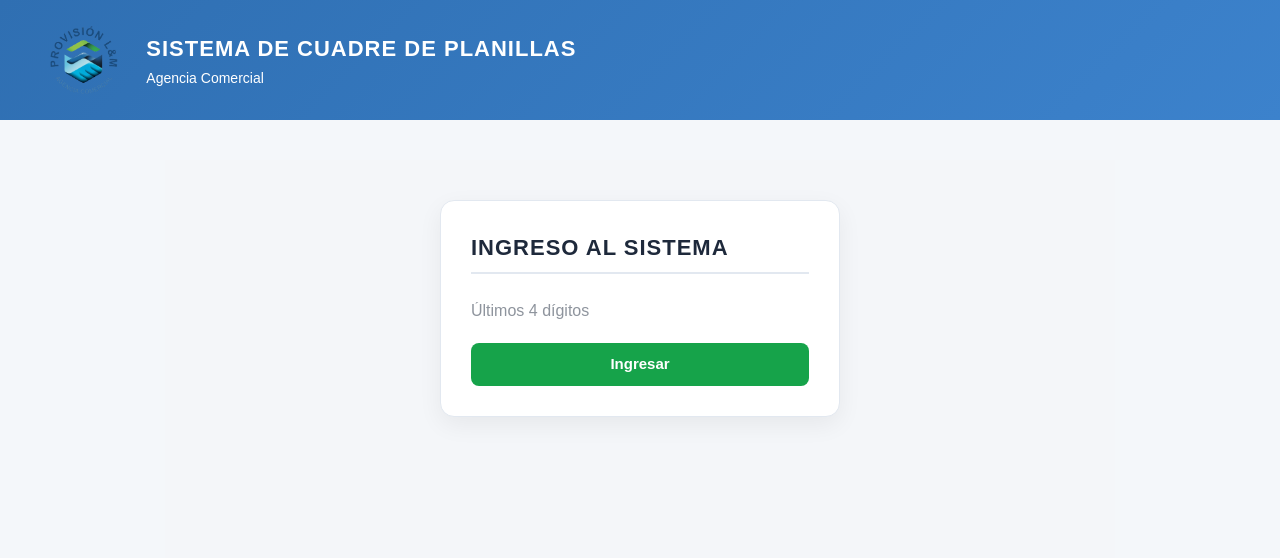
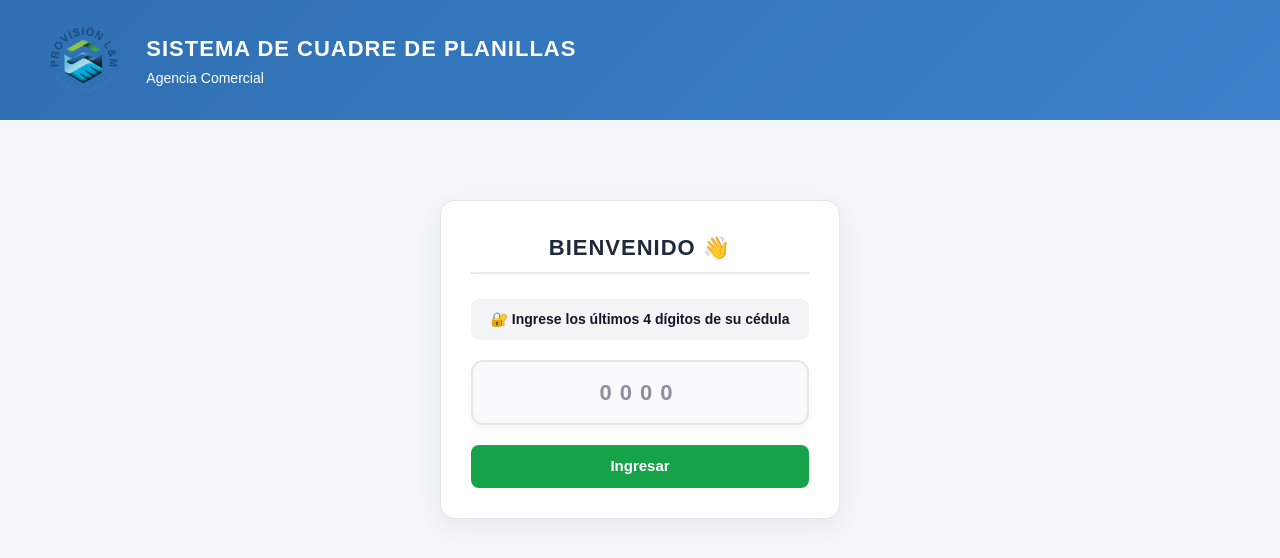
Before and after one commit to logisticalym2023-spec/cuadre-planilla, a Next.js app: page / in a window 1280 px wide. Shown: the top 558 px of the page. Built offline with nearby package versions, Linux system fonts and the light colour scheme; no server answers.

Commit message:
Mejoras visuales login y ajustes exportacion excel

```diff
--- a/app/page.tsx
+++ b/app/page.tsx
@@ -39,17 +39,56 @@ export default function LoginPage() {
     <div className="page-container">
       <div className="section-card" style={{ maxWidth: 400, margin: '0 auto' }}>
 
-        <h2 className="section-title">Ingreso al Sistema</h2>
+        <div style={{ textAlign: 'center', marginBottom: 25 }}>
+          <h2 className="section-title" style={{ marginBottom: 10 }}>
+            Bienvenido 👋
+          </h2>
+        </div>
 
         <div style={{ display: 'flex', flexDirection: 'column', gap: 20 }}>
 
+          <div
+            style={{
+              background: '#f3f4f6',
+              padding: '10px 14px',
+              borderRadius: 8,
+              fontSize: 14,
+              fontWeight: 600,
+              color: '#111827',
+              textAlign: 'center'
+            }}
+          >
+            🔐 Ingrese los últimos 4 dígitos de su cédula
+          </div>
+
           <input
-            type="password"
+            type="text"
             maxLength={4}
-            placeholder="Últimos 4 dígitos"
+            inputMode="numeric"
+            placeholder="0000"
             value={ultimos4}
-            onChange={(e) => setUltimos4(e.target.value)}
-            style={{ width: '100%' }}
+            onChange={(e) => {
+              const value = e.target.value.replace(/\D/g, '')
+              setUltimos4(value)
+            }}
+            style={{
+              width: '100%',
+              padding: '14px 12px',
+              borderRadius: 12,
+              border: ultimos4.length === 4
+                ? '2px solid #16a34a'
+                : '2px solid #e5e7eb',
+              fontSize: 22,
+              textAlign: 'center',
+              letterSpacing: 8,
+              fontWeight: 600,
+              outline: 'none',
+              backgroundColor: '#f9fafb',
+              transition: 'all 0.25s ease',
+              boxShadow: ultimos4.length === 4
+                ? '0 0 0 3px rgba(22,163,74,0.15)'
+                : '0 4px 10px rgba(0,0,0,0.04)'
+            }}
           />
 
           <button
```
